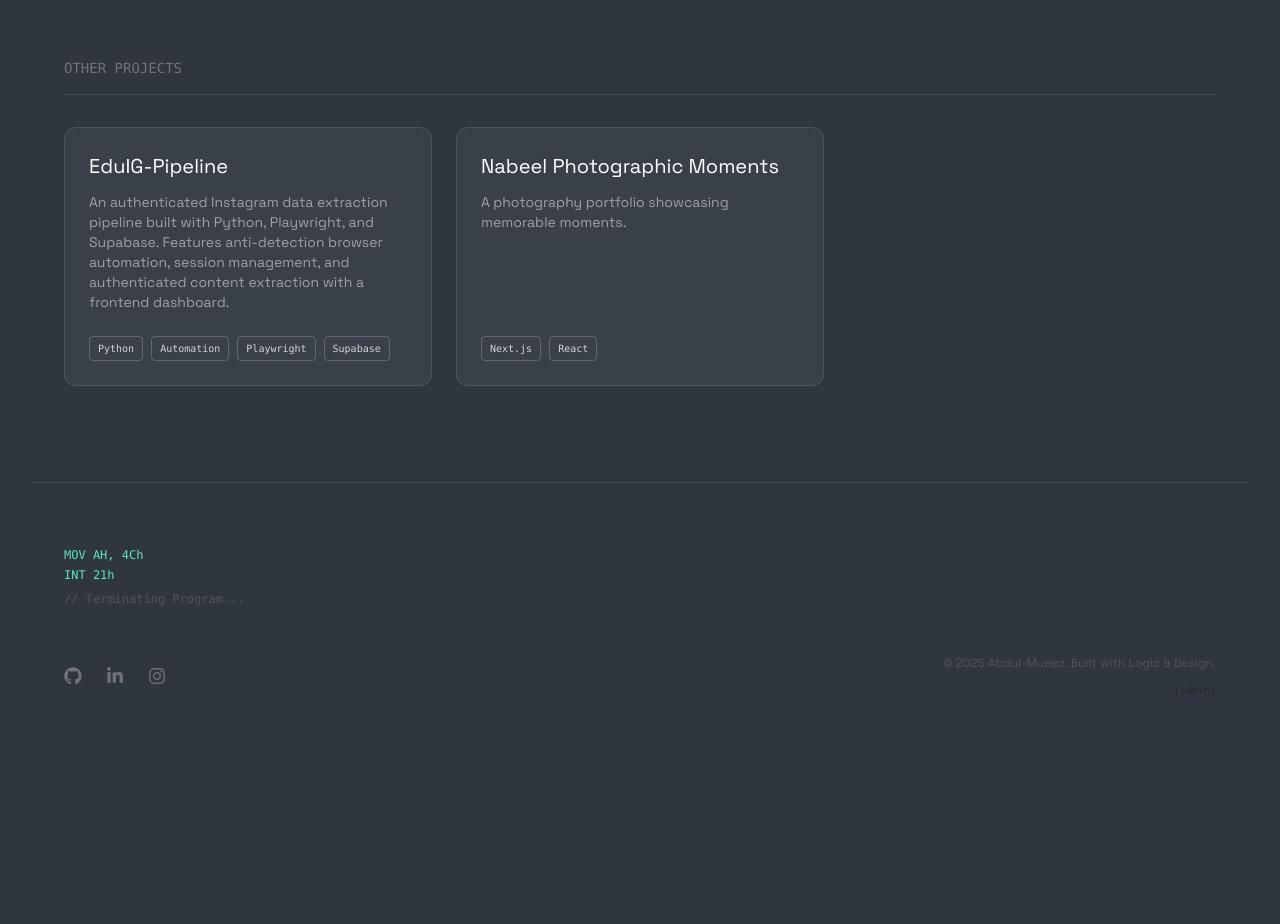
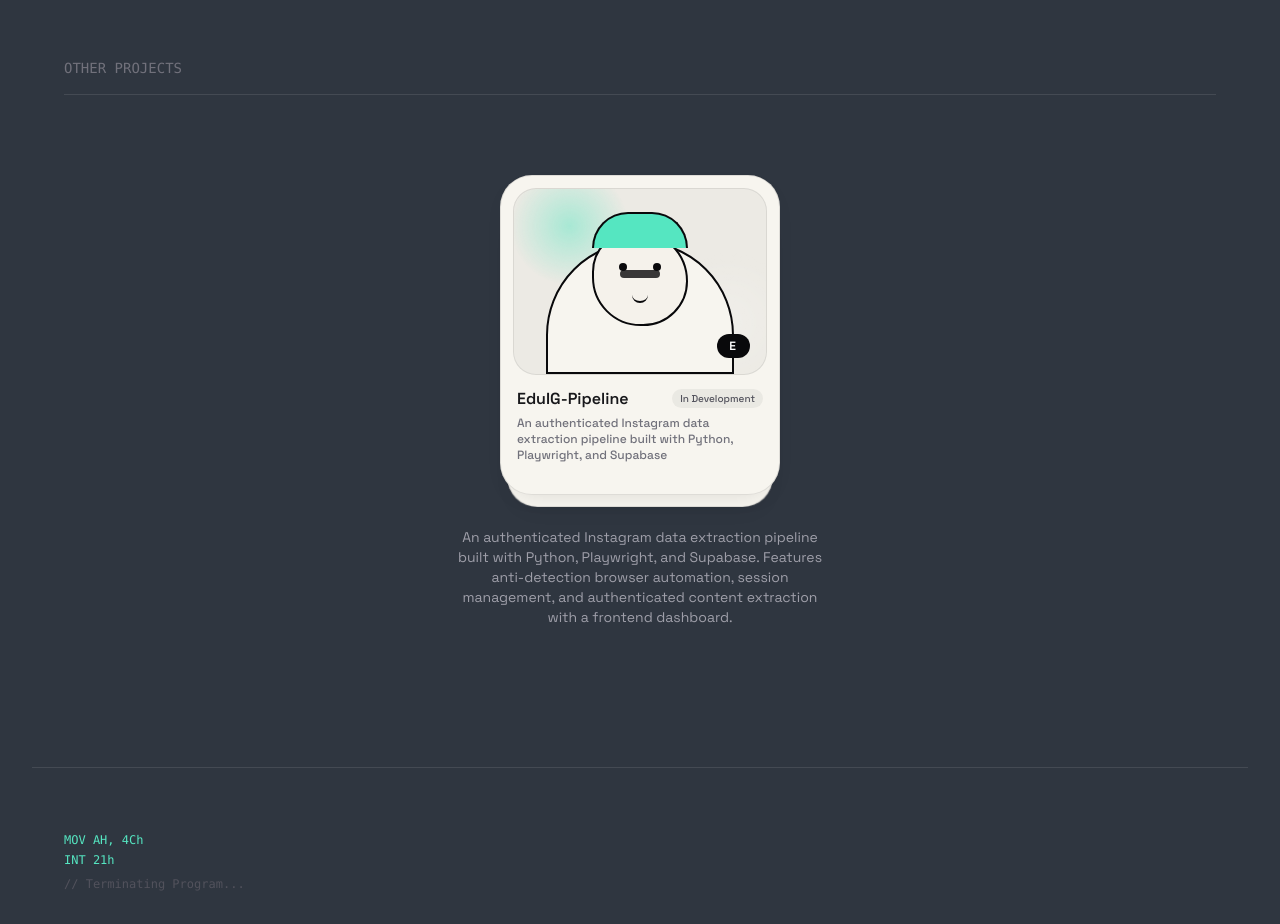
Before and after one commit to abdulmueezdev/Portfolio, a Next.js app: page /portfolio in a window 1280 px wide. Shown: the part 1140-2064 px from the top of the page. Before the commit the page ends 1998 px from the top, so only its background shows below. Built offline with nearby package versions, Linux system fonts and the light colour scheme.

Commit message:
feat: orbit card stack for other projects, contact link, auth protection

```diff
--- a/app/about/page.tsx
+++ b/app/about/page.tsx
@@ -1,4 +1,5 @@
 'use client'
+import Link from 'next/link'
 import PillNav from '@/components/layout/PillNav'
 import Footer from '@/components/layout/Footer'
 import LogoLoop from '@/components/ui/LogoLoop'
@@ -51,13 +52,12 @@ export default function About() {
               I&apos;m Abdul-Mueez, a Computer Science student passionate about building scalable web applications and robust systems.
               From low-level Assembly to high-level cloud architecture, I believe in understanding the full stack to create better software.
             </p>
-            <a
-              href="/files/abdulmueez-cv.pdf"
-              download="Abdul-Mueez-Shahid-CV.pdf"
+            <Link
+              href="/contact"
               className="inline-block font-mono text-sm px-6 py-3 border border-[#55E6C1] text-[#55E6C1] hover:bg-[#55E6C1] hover:text-[#2F3640] transition-all duration-200"
             >
-              ↓ Download CV
-            </a>
+              → Contact Me
+            </Link>
           </div>
           {/* Image Masked Box */}
           <div className="relative w-full aspect-[4/5] bg-[#353B48] border-2 border-[#7F8FA6] p-2 overflow-hidden flex justify-center items-center group">
--- a/app/admin/dashboard/page.tsx
+++ b/app/admin/dashboard/page.tsx
@@ -2,7 +2,14 @@ import { cookies } from 'next/headers'
 import { redirect } from 'next/navigation'
 import Link from 'next/link'
 
-export default function Dashboard() {
+export default async function Dashboard() {
+  const cookieStore = await cookies()
+  const session = cookieStore.get('admin_session')
+
+  if (!session || session.value !== (process.env.ADMIN_SECRET || 'secret')) {
+    redirect('/admin')
+  }
+
   return (
     <main className="min-h-screen p-8 bg-[#2F3640]">
       <div className="max-w-6xl mx-auto">
--- a/app/portfolio/page.tsx
+++ b/app/portfolio/page.tsx
@@ -94,20 +94,15 @@ export default function Portfolio() {
         <div>
           <h2 className="font-mono text-sm text-zinc-500 mb-8 border-b border-white/10 pb-4">OTHER PROJECTS</h2>
           {otherProjects.length > 0 ? (
-            <div className="grid md:grid-cols-2 lg:grid-cols-3 gap-6">
-              {otherProjects.map((project) => (
-                <div key={project.id} className="border border-white/10 bg-white/5 p-6 rounded-xl hover:border-[#6C5CE7]/50 transition-colors group cursor-pointer flex flex-col">
-                  <h3 className="text-xl mb-3 group-hover:text-[#6C5CE7] transition-colors">{project.title}</h3>
-                  <p className="text-zinc-400 text-sm mb-6 flex-1">{project.description}</p>
-                  <div className="flex flex-wrap gap-2">
-                    {project.tech_stack.map((t, j) => (
-                      <span key={j} className="text-[10px] font-mono border border-white/20 px-2 py-1 rounded text-zinc-300">
-                        {t}
-                      </span>
-                    ))}
-                  </div>
-                </div>
-              ))}
+            <div className="flex justify-center items-center py-12">
+              <OrbitCardStack items={otherProjects.map(p => ({
+                name: p.title,
+                role: p.description.split('.')[0] || 'Project',
+                description: p.description,
+                image: p.image_url || '',
+                accent: '#55E6C1',
+                stat: p.github_url ? 'View Source' : 'In Development',
+              }))} defaultActiveIndex={0} spread={168} lift={34} />
             </div>
           ) : (
             <div className="font-mono text-center py-24 text-zinc-500">
```
